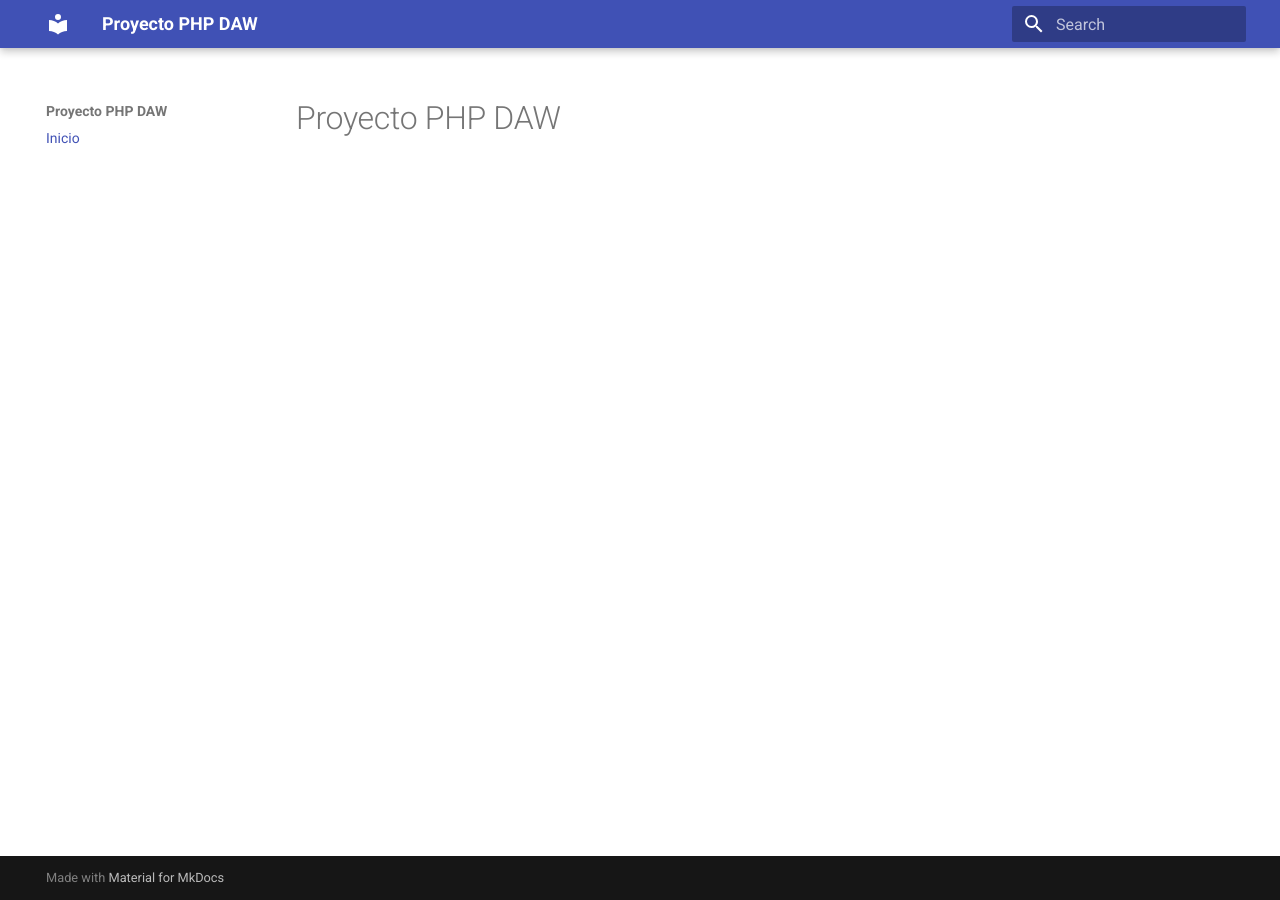
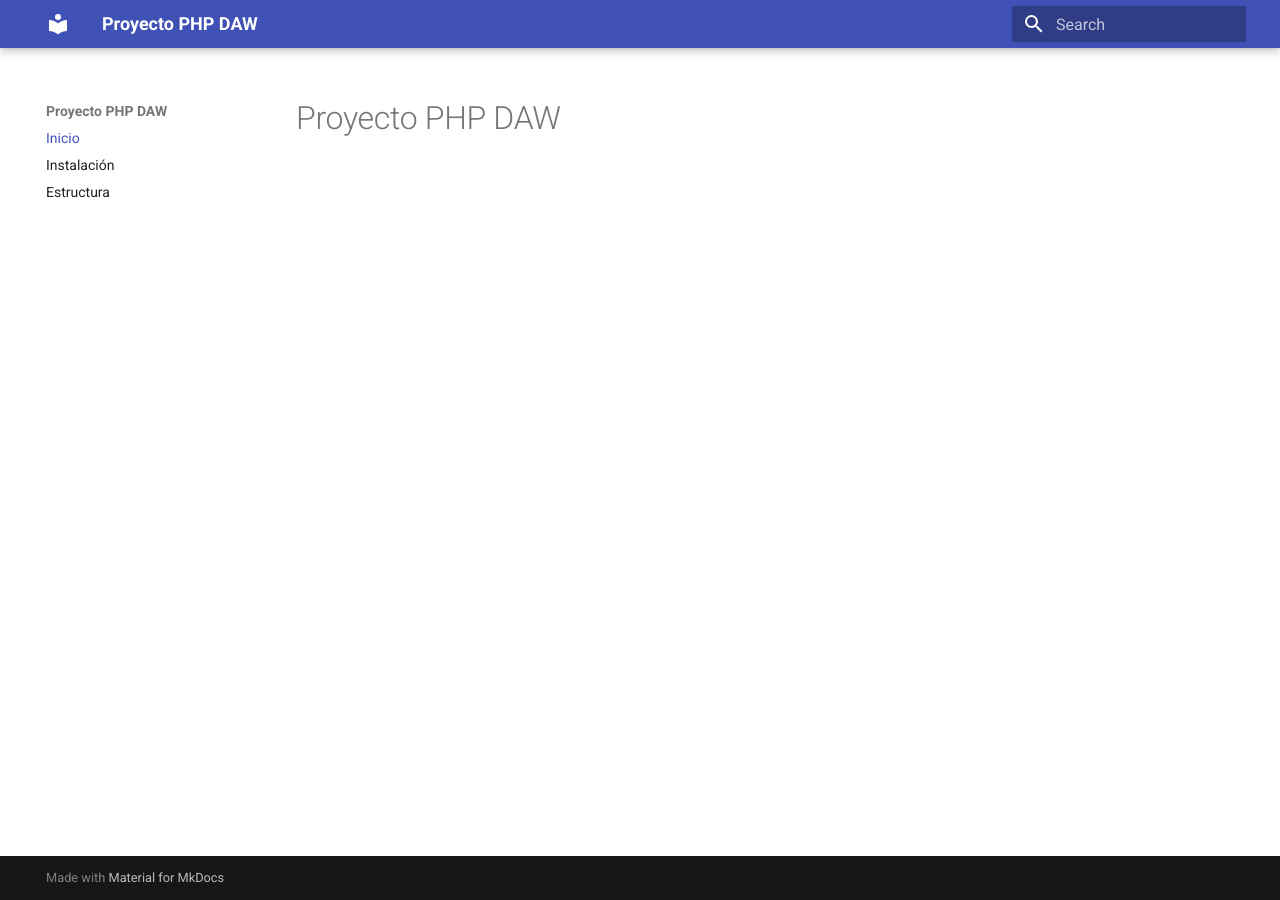
Before and after one commit to Yolandaclt/taller-git-daw., an MkDocs documentation site: the page built from docs/index.md, in a window 1280 px wide. Built offline with MkDocs 1.6.1 and Material for MkDocs 9.7.7, drawn with Linux system fonts in a browser that asks for light colours.

Commit message:
Add new navigation items for installation and structure

```diff
--- a/mkdocs.yml
+++ b/mkdocs.yml
@@ -2,3 +2,5 @@ site_name: Proyecto PHP DAW
 theme: material
 nav:
   - Inicio: index.md
+  - Instalación: instalacion.md
+  - Estructura: estructura.md
```
